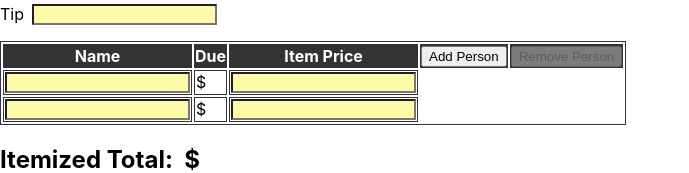
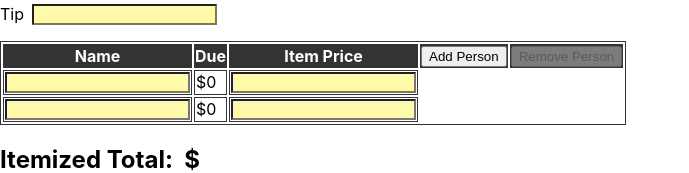
Before and after one commit to obliviga/splitable-react, a React (Create React App) app: page / in a window 1280 px wide. Shown: the part 152-325 px from the top of the page, without its empty margins (0-689 px from the left). Built offline with nearby package versions, Linux system fonts and the light colour scheme.

Commit message:
the default due is $0. will be set back to $0 if item is blank

```diff
--- a/src/components/Table/Row.js
+++ b/src/components/Table/Row.js
@@ -1,5 +1,4 @@
 import React, { Component } from 'react';
-import PropTypes from 'prop-types';
 
 import Input from '../Input/Input';
 
@@ -31,7 +30,11 @@ class Row extends Component {
       item,
     } = this.state;
 
-    const due = (item);
+    let due = item;
+
+    if (item === '') {
+      due = 0;
+    }
 
     return (
       <tr>
@@ -58,11 +61,3 @@ class Row extends Component {
 }
 
 export default Row;
-
-Row.propTypes = {
-  // index: PropTypes.number,
-};
-
-Row.defaultProps = {
-  // label: null,
-};
```
